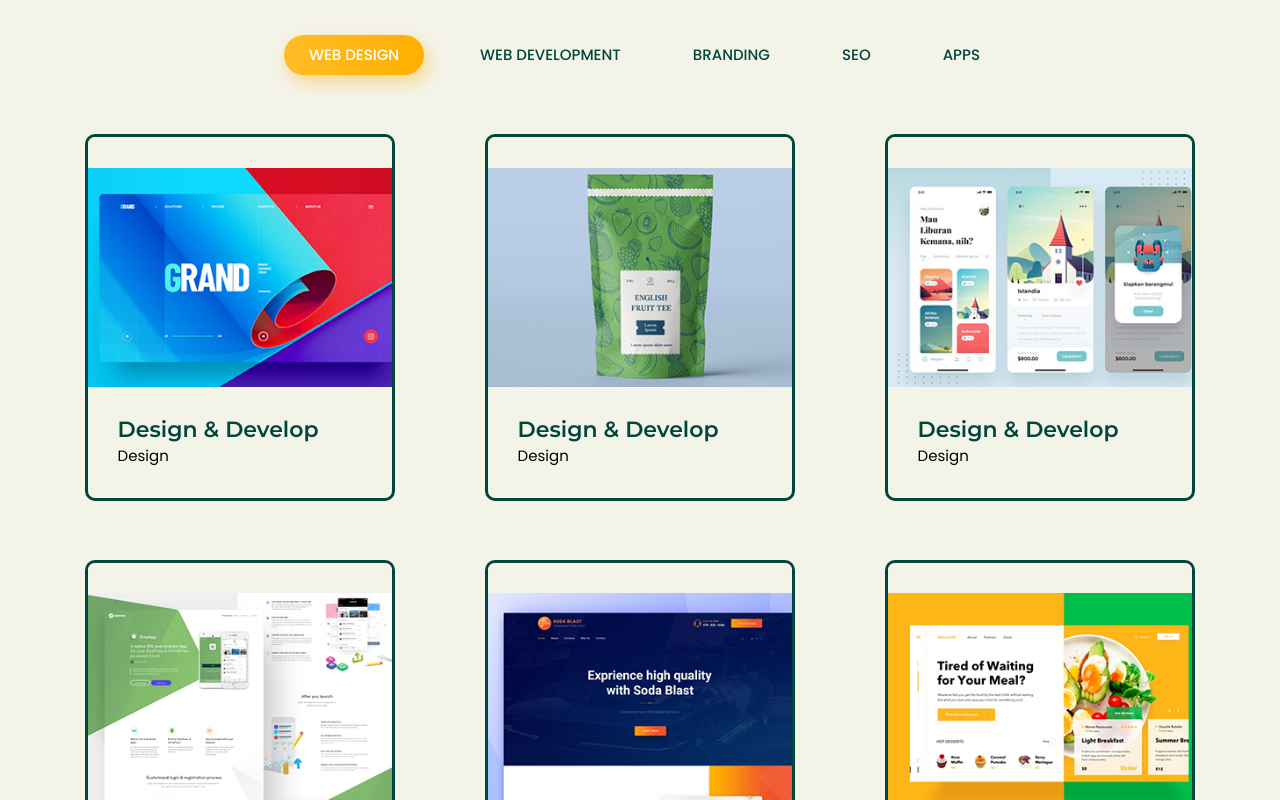
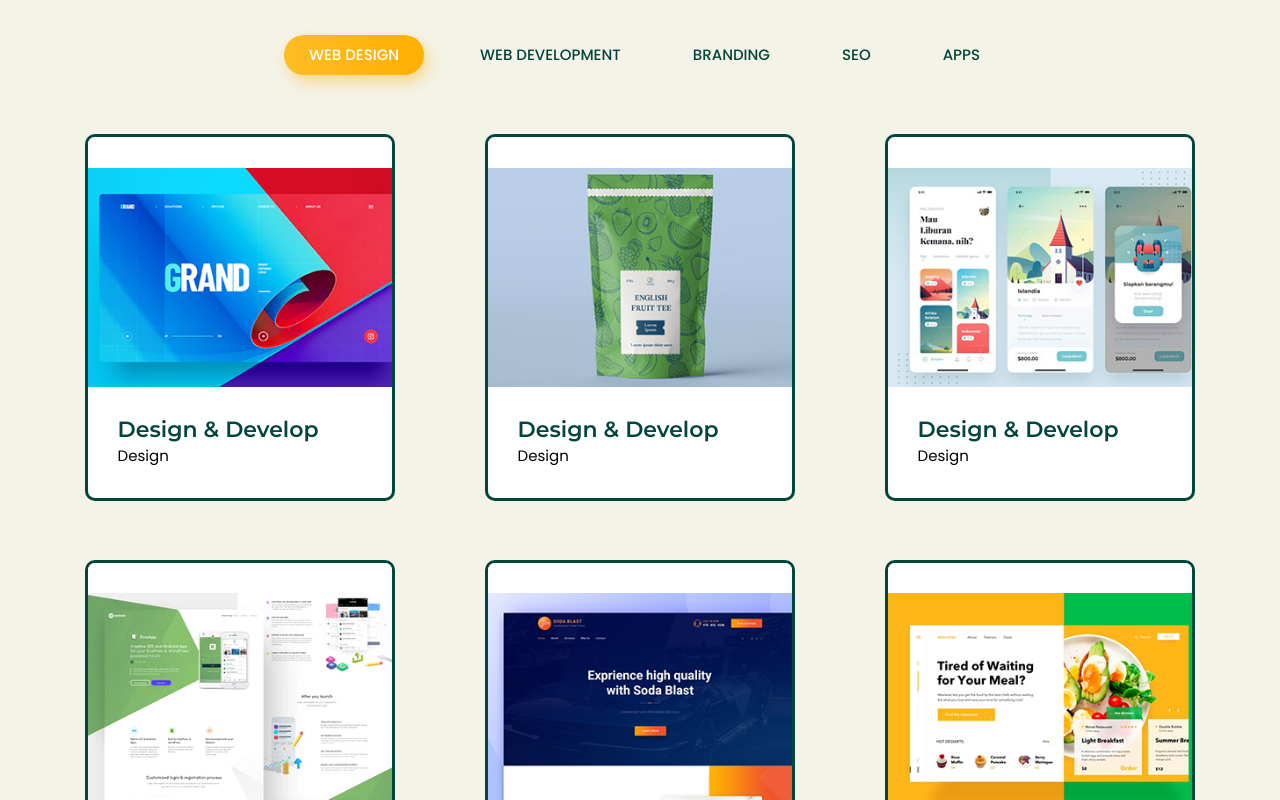
Before and after one commit to cgmoffitt/grove, a React (Create React App) app: page /#/portfolios in a window 1280 px wide. Shown: the part 680-1480 px from the top of the page. Built offline with nearby package versions, Linux system fonts and the light colour scheme; the HTML template or start-up script is replaced by a standard one.

Commit message:
Update card color; add horizontal line after home section

```diff
--- a/src/Components/hero_area/index.jsx
+++ b/src/Components/hero_area/index.jsx
@@ -56,6 +56,7 @@ export default function Index() {
                             img={slider_03_img}
                         />
                     </Slider> */}
+                    <br/> <br/> <br /> <br/> <br /> <br/> <hr/><br/>
                 </div>
             </div>
         </section>
--- a/src/SingleFeatures/portfolio_item.jsx
+++ b/src/SingleFeatures/portfolio_item.jsx
@@ -4,9 +4,9 @@ export default function PortfolioItem(props) {
     const { img, title, url, tag, pdf, ppt, writtenReport, prototype, writtenFeedback } = props;
     return (
         <div className="single_project cat1 cat5">
-            <div className="grid_item" style={{margin:'8%', backgroundColor: "#F4F3E7",  borderStyle:"solid", borderColor:"#00463C"}}>
+            <div className="grid_item" style={{margin:'8%', backgroundColor: "white",  borderStyle:"solid", borderColor:"#00463C"}}>
                 <div className="deneb_img bg_green"
-                        style={{justifyContent: "center", alignItems: "center", textAlign:"center", backgroundColor:"#F4F3E7"}}>
+                        style={{justifyContent: "center", alignItems: "center", textAlign:"center", backgroundColor:"white"}}>
                     {pdf ?
                         <a href={pdf} target='_blank' rel='noopener noreferrer'>
                             <img
```
